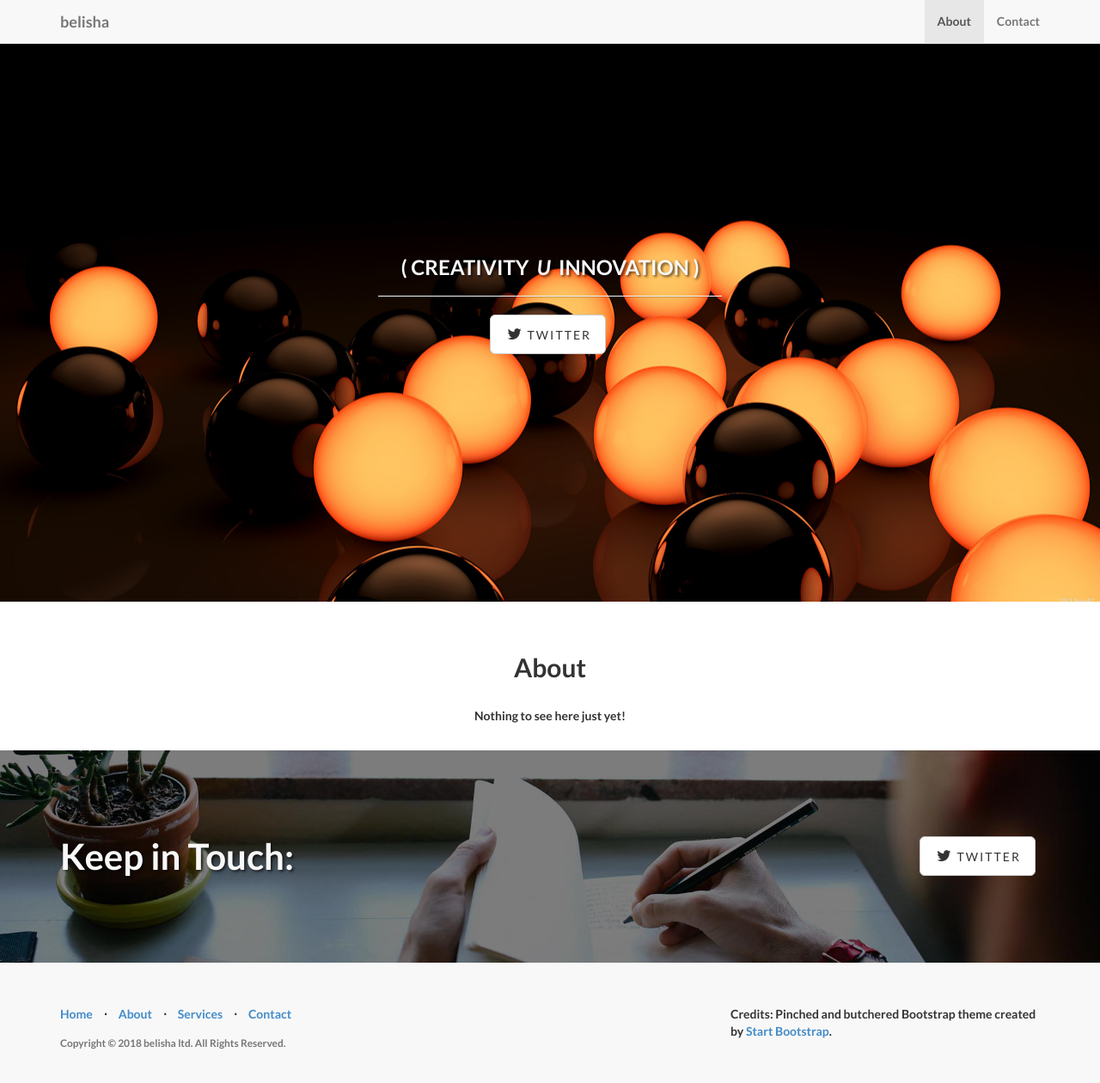
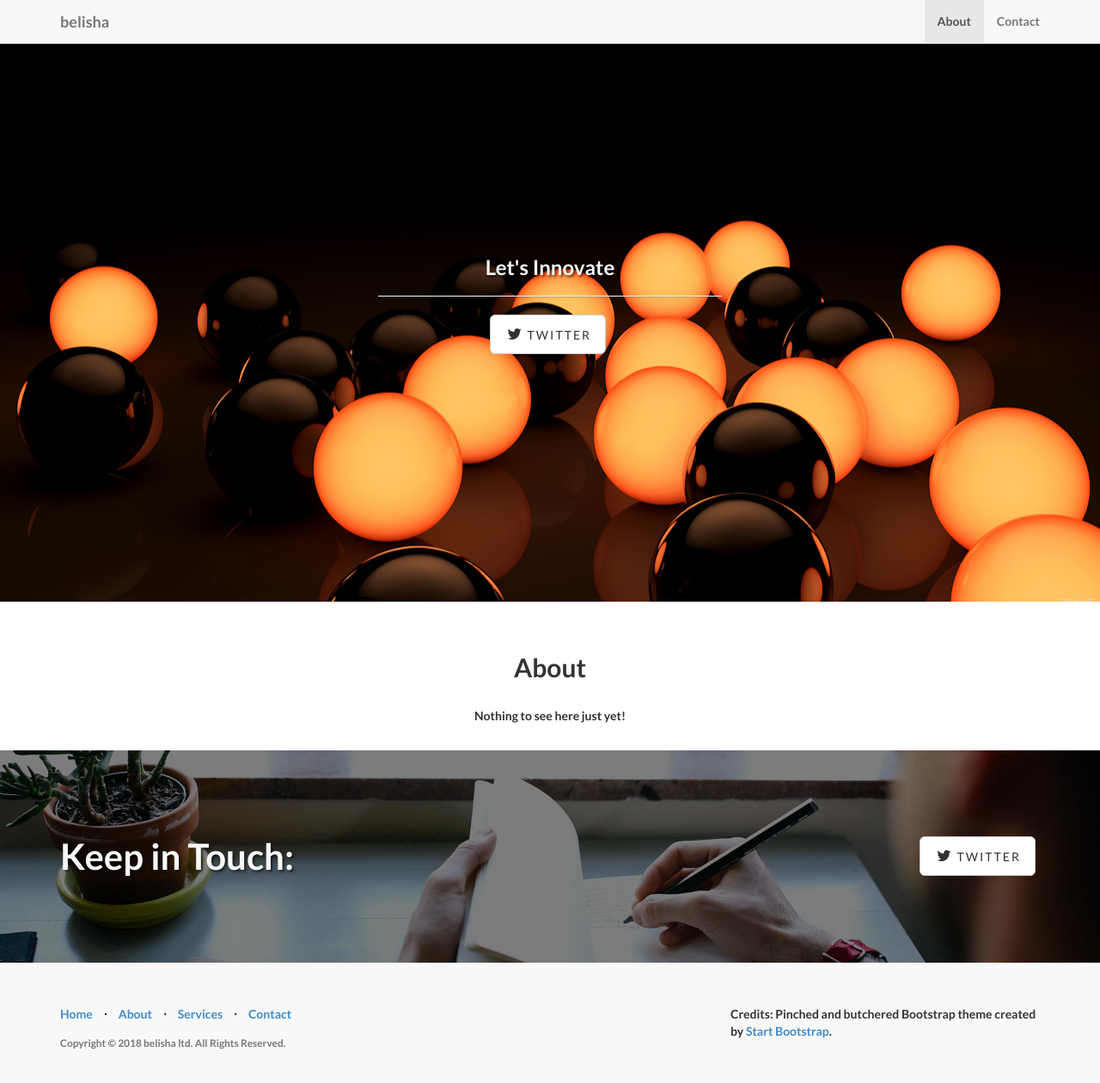
Before and after one commit to G4V/G4V.github.io, a Jekyll site: the page built from index.html, in a window 1280 px wide and 1272 px high. Shown: the top 1260 px of the window at 86% size. Built offline with Jekyll 4.4.1, drawn with Linux system fonts in a browser that asks for light colours.

Commit message:
lets innovate

```diff
--- a/index.html
+++ b/index.html
@@ -1,5 +1,5 @@
 ---
 layout: default
 title:
-subTitle: ( CREATIVITY&nbsp;&nbsp;<i>U</i>&nbsp;&nbsp;INNOVATION )
+subTitle: Let's Innovate
 ---
```
